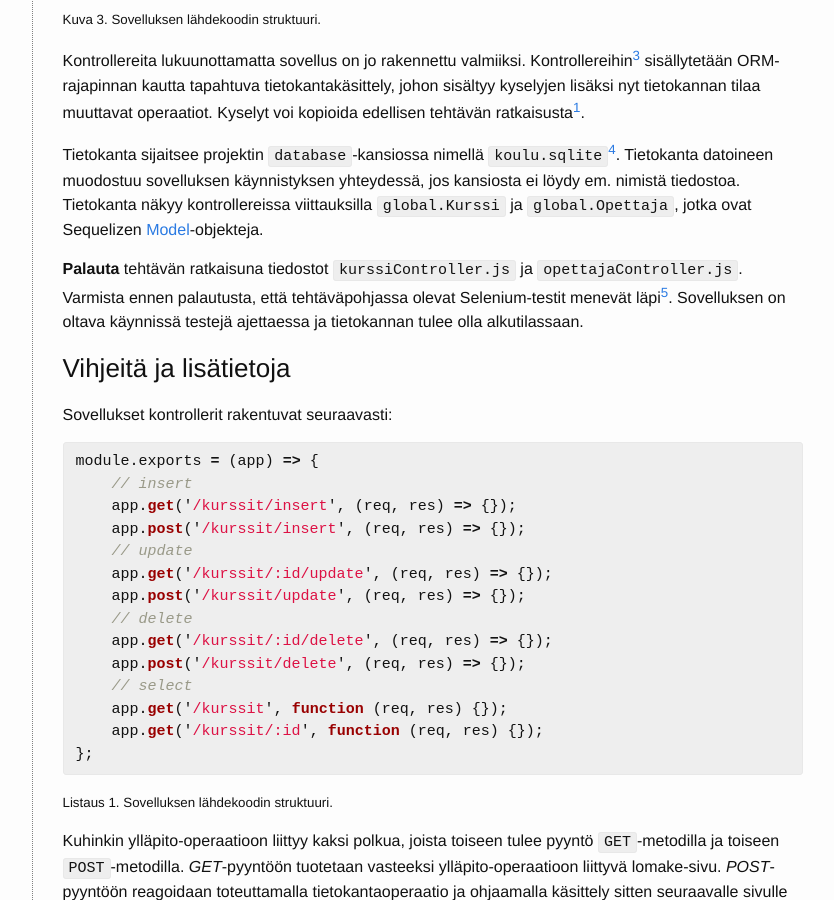
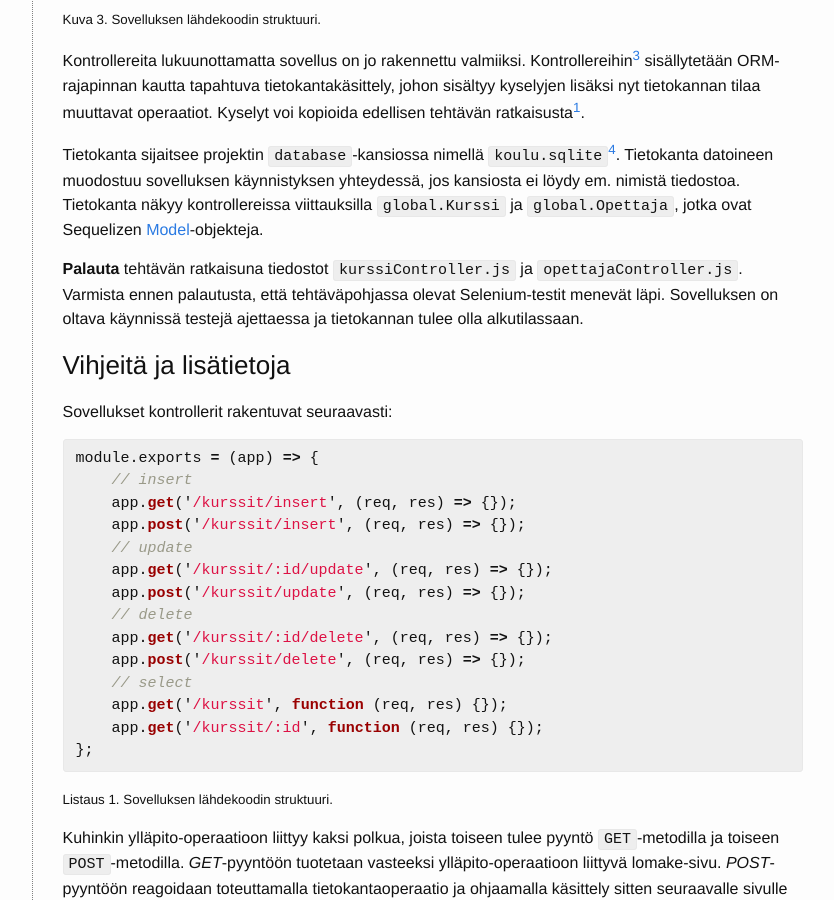
Before and after one commit to timedu/tkj2017k, a Jekyll site: the page built from docs/_osa2/tehtava23.md, in a window 1280 px wide and 900 px high, scrolled down 1792 px. Shown: the whole window, without its empty margins (208-1042 px from the left). Built offline with Jekyll 4.4.1, drawn with Linux system fonts in a browser that asks for light colours; some of the changed lines change nothing that is shown; some of the changed text lies outside the part shown.

Commit message:
ex2.3 template fix

```diff
--- a/docs/_osa2/tehtava23.md
+++ b/docs/_osa2/tehtava23.md
@@ -68,10 +68,7 @@
 
 [^3]: `databases`-kansio näkyy NetBeansin *Files*-ikkunassa, mutta ei *Projects*-ikkunassa
 
-**Palauta** tehtävän ratkaisuna tiedostot `kurssiController.js` ja `opettajaController.js`. Varmista ennen palautusta, että tehtäväpohjassa olevat Selenium-testit menevät läpi[^4]. Sovelluksen on oltava käynnissä testejä ajettaessa ja tietokannan tulee olla alkutilassaan.
-
-[^4]: testit eivät tosin testaa ylläpito-operaatioita, joten niiden todentaminen ja kelpoistaminen tulee suorittaa sovellusta ajamalla
-
+**Palauta** tehtävän ratkaisuna tiedostot `kurssiController.js` ja `opettajaController.js`. Varmista ennen palautusta, että tehtäväpohjassa olevat Selenium-testit menevät läpi. Sovelluksen on oltava käynnissä testejä ajettaessa ja tietokannan tulee olla alkutilassaan.
 
 
 ### Vihjeitä ja lisätietoja
@@ -222,6 +219,11 @@
 
 [instances]: http://docs.sequelizejs.com/en/v3/docs/instances/
 
+#### Muutoksia
+
+170119
+
+* uusi projektipohja (kattavammat testit; korjauksia näkymiin)
 
 
 <br/>
```
Also changed, not shown: 1 other file.
